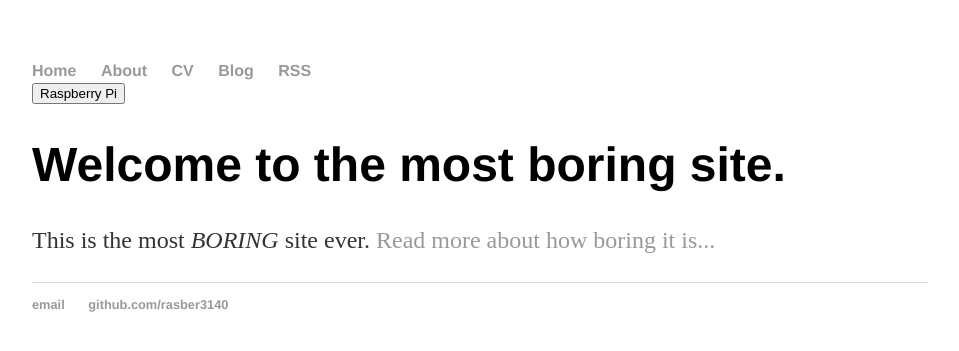
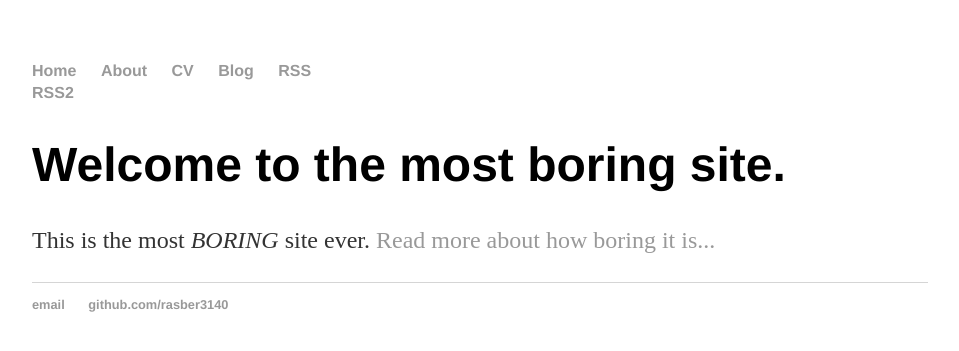
Before and after one commit to rasber3140/rasber3140.github.io, a Jekyll site: the page built from index.html, in a window 1280 px wide. Shown: the top 351 px of the page, without its empty margins (160-1119 px from the left). Built offline with Jekyll 4.4.1, drawn with Linux system fonts in a browser that asks for light colours.

Commit message:
Update default.html

```diff
--- a/_layouts/default.html
+++ b/_layouts/default.html
@@ -16,7 +16,7 @@
 	        		<li><a href="/blog">Blog</a></li>
 	        		<li><a href="/blog/atom.xml">RSS</a></li>
 				<div class="dropdown">
-				<button class="dropbtn">Raspberry Pi</button>
+				<li><a href="/blog/atom.xml">RSS2</a></li>
 				<div class="dropdown-content">
 				</div>
                         	</div>
```
